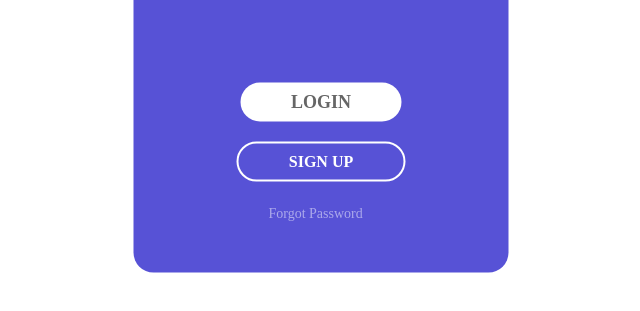
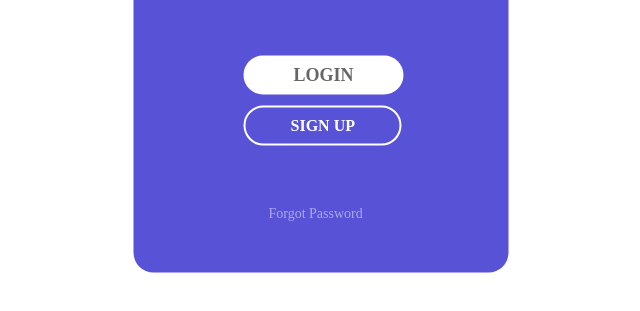
Before and after one commit to unkn0wndev/Lets_Do, a plain HTML site: page index.html in a window 1280 px wide. Shown: the part 461-772 px from the top of the page, without its empty margins (319-959 px from the left). Drawn offline with Linux system fonts and the light colour scheme; a web font is replaced by a local one.

Commit message:
commit 2

```diff
--- a/letsdo.css
+++ b/letsdo.css
@@ -67,6 +67,9 @@
 }
 
 .LOGIN {
+  top: 450px;
+  left: 110px;
+  position: absolute;
   text-align: center;
 	background-color:#ffffff;
 	border-radius:42px;
@@ -85,11 +88,13 @@
   border: 2px solid white;
 }
 .LOGIN:active {
-	position:relative;
-	top:1px;
+
 }
 
 .SIGNUP {
+  top: 500px;
+  left: 110px;
+  position: absolute;
   text-align: center;
 	background-color:#5752D6;
   border: 2px solid white;
@@ -100,7 +105,7 @@
 	font-family: Apple SD Gothic Neo;
 	font-size:16px;
 	font-weight:bold;
-	padding:9px 50px;
+	padding:9px 45px;
 	text-decoration:none;
 }
 .SIGNUP:hover {
@@ -109,8 +114,7 @@
   border: 1px solid white;
 }
 .SIGNUP:active {
-	position:relative;
-	top:1px;
+
 }
 .login{
   text-align: center;
```
